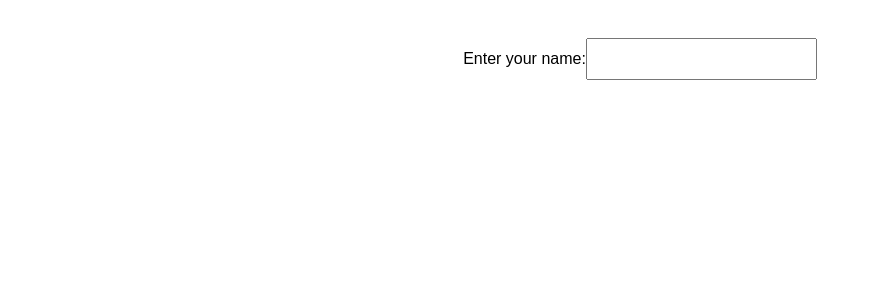
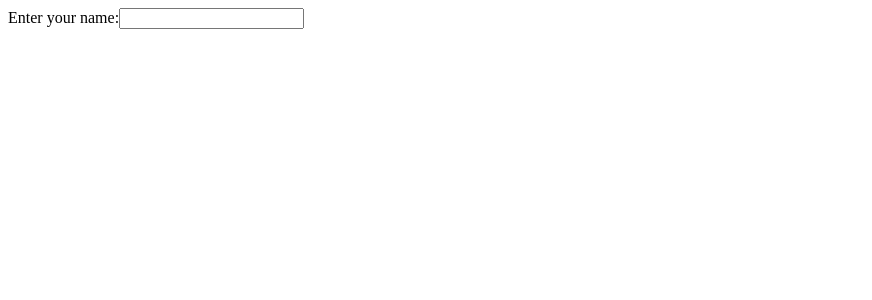
Before and after one commit to acciojob/personal-greeting-Jpfpp12, a React app: page / in a window 1280 px wide. Shown: the top 300 px of the page, without its empty margins (0-872 px from the left). Built offline with nearby package versions, Linux system fonts and the light colour scheme.

Commit message:
Update App.js

```diff
--- a/src/components/App.js
+++ b/src/components/App.js
@@ -4,7 +4,7 @@ const App = () => {
   const [name, setName] = useState('');
 
   return (
-    <div style={styles.container}>
+    <div>
       {/* Do not remove the main div */}
    <label htmlFor="name">Enter your name:</label>
   <input
@@ -12,27 +12,10 @@ const App = () => {
   type="text"
   value={name}
   onChange={(e) => setName(e.target.value)}
-  style={styles.input}
   />
-      {name && <p style={styles.greeting}>Hello, {name}!</p>}
+      {name && <p>Hello, {name}!</p>}
     </div>
   );
 };
-const styles = {
-  container: {
-    fontFamily: 'Arial, sans-serif',
-    padding: '20px',
-    textAlign: 'center',
-  },
-  input: {
-    padding: '10px',
-    fontSize: '16px',
-    marginTop: '10px',
-  },
-  greeting: {
-    marginTop: '20px',
-    color: '#333',
-  },
-};
 
 export default App;
```
